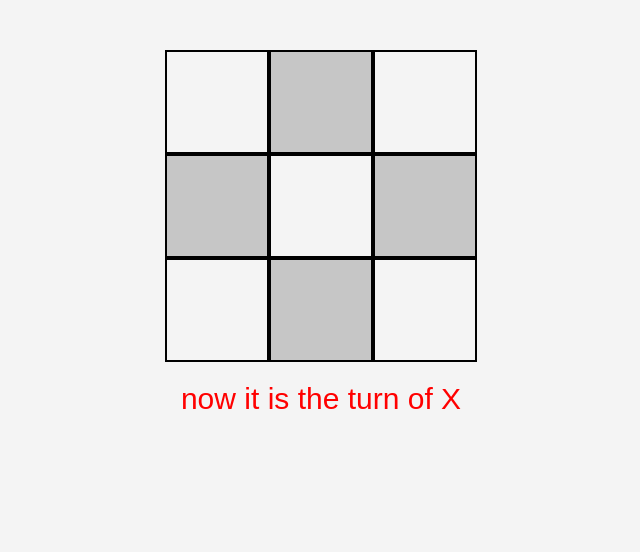
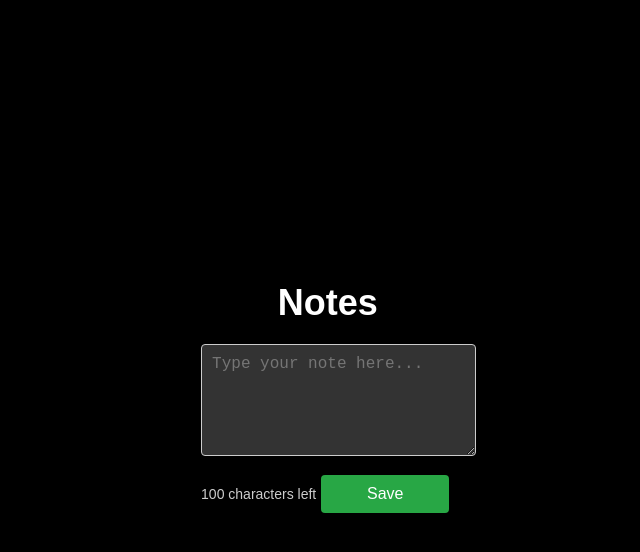
Before and after one commit to sivaramanand/React-Daily-Practice, a React (Create React App) app in the folder react-daily-problems/: page / in a window 1280 px wide. Shown: the top 552 px of the page, without its empty margins (319-959 px from the left). Built offline with nearby package versions, Linux system fonts and the light colour scheme.

Commit message:
notes app

```diff
--- a/react-daily-problems/package.json
+++ b/react-daily-problems/package.json
@@ -16,6 +16,7 @@
     "react-redux": "^9.1.2",
     "react-scripts": "5.0.1",
     "react-toastify": "^10.0.5",
+    "uuid": "^10.0.0",
     "web-vitals": "^2.1.4"
   },
   "scripts": {
--- a/react-daily-problems/src/App.js
+++ b/react-daily-problems/src/App.js
@@ -19,7 +19,8 @@ import Todolist from "./Components/14. to do list";
 import CurrencyConverter from "./Components/15.currency converter";
 import NewsApp from "./Components/16.news app";
 import Testimonialslider from "./Components/17.testimonial slider/testimonial slider";
-import Tictactoe  from "./Components/18.tic tac toe";
+import Tictactoe from "./Components/18.tic tac toe";
+import Notesapp from "./Components/19 notes appp";
 function App() {
   return (
     <div className="App">
@@ -34,7 +35,8 @@ function App() {
       {/*<CurrencyConverter />*/}
       {/*<NewsApp />*/}
       {/*<Testimonialslider />*/}
-      <Tictactoe/>
+      {/*<Tictactoe/>*/}
+      <Notesapp />
     </div>
   );
 }
--- a/react-daily-problems/src/Components/18.tic tac toe/index.js
+++ b/react-daily-problems/src/Components/18.tic tac toe/index.js
@@ -1,6 +1,7 @@
 import React, { useState } from "react";
 import "./style.css";
 import { toast, ToastContainer } from "react-toastify";
+import "react-toastify/dist/ReactToastify.css"; // Import CSS for react-toastify
 
 const Tictactoe = () => {
   const [state, setState] = useState(Array(9).fill(null));
@@ -28,9 +29,8 @@ const Tictactoe = () => {
   const fillMove = (index) => {
     if (state[index] || isWinner) {
       toast.error("Cant modify alreeady modified!", {
-        position: "top-left",
+        position: "top-right",
       });
-
       return;
     }
     const copyindex = [...state];
@@ -84,6 +84,7 @@ const Tictactoe = () => {
       )}
 
       {isWinner && <div className="winner">Winner is {isWinner}</div>}
+      <ToastContainer />
     </div>
   );
 };
--- /dev/null
+++ b/react-daily-problems/src/Components/19 notes appp/index.js
@@ -0,0 +1,68 @@
+import React, { useState } from "react";
+import "./style.css";
+
+const Notesapp = () => {
+  const [inputText, setInputText] = useState("");
+  const [notes, setNotes] = useState([]);
+
+  const saveNotes = () => {
+    if (inputText.trim()) {
+      setNotes([...notes, inputText]);
+      setInputText("");
+    }
+  };
+
+  const deleteNotes = (index) => {
+    setNotes(notes.filter((_, i) => i !== index));
+  };
+
+  const editNotes = (index) => {
+    setInputText(notes[index]);
+    setNotes(notes.filter((_, i) => i !== index));
+  };
+
+  const char = 100;
+  const charLimit = char - inputText.length;
+
+  return (
+    <div className="app-container">
+      <h1>Notes</h1>
+      <div className="notes">
+        <textarea
+          rows={5}
+          cols={10}
+          placeholder="Type your note here..."
+          maxLength={100}
+          value={inputText}
+          onChange={(e) => setInputText(e.target.value)}
+        ></textarea>
+        <div className="notefooter">
+          <span className="label">{charLimit} characters left</span>
+          <button className="note_save" onClick={saveNotes}>
+            Save
+          </button>
+        </div>
+        <div className="noteslist">
+          {notes.map((item, index) => (
+            <div key={index} className="note-item">
+              <p>{item}</p>
+              <div className="buttons">
+                <button className="edit-btn" onClick={() => editNotes(index)}>
+                  Edit
+                </button>
+                <button
+                  className="delete-btn"
+                  onClick={() => deleteNotes(index)}
+                >
+                  Delete
+                </button>
+              </div>
+            </div>
+          ))}
+        </div>
+      </div>
+    </div>
+  );
+};
+
+export default Notesapp;
--- /dev/null
+++ b/react-daily-problems/src/Components/19 notes appp/style.css
@@ -0,0 +1,129 @@
+/* General Styles */
+body {
+  font-family: Arial, sans-serif;
+  background-color: #000; /* Dark background */
+  margin: 0;
+  padding: 0;
+  display: flex;
+  justify-content: center;
+  align-items: center;
+  height: 100vh;
+}
+
+.app-container {
+  background: none; /* Transparent background */
+  padding: 20px;
+  border-radius: 8px;
+  width: 80%;
+  max-width: 800px;
+  margin: 20px;
+  color: #fff; /* White text color */
+}
+
+h1 {
+  text-align: center;
+  margin-bottom: 20px;
+}
+
+/* Notes Input Section */
+.notes textarea {
+  width: 100%;
+  padding: 10px;
+  margin-bottom: 10px;
+  font-size: 16px;
+  border: 1px solid #ccc;
+  border-radius: 4px;
+  background-color: #333;
+  color: #fff;
+}
+
+.notefooter {
+  display: flex;
+  justify-content: space-between;
+  align-items: center;
+}
+
+.notefooter .label {
+  font-size: 14px;
+  color: #ccc;
+}
+
+.note_save {
+  padding: 10px 20px;
+  font-size: 16px;
+  cursor: pointer;
+  border: none;
+  background-color: #28a745;
+  color: white;
+  border-radius: 4px;
+  transition: background-color 0.3s;
+}
+
+.note_save:hover {
+  background-color: #218838;
+}
+
+/* Notes List Section */
+.noteslist {
+  margin-top: 20px;
+  display: flex;
+  flex-wrap: wrap;
+  gap: 20px;
+}
+
+.note-item {
+  background-color: #333;
+  color: #fff;
+  padding: 20px;
+  border: 1px solid #444;
+  border-radius: 8px;
+  width: 150px;
+  min-height: 150px;
+  display: flex;
+  flex-direction: column;
+  justify-content: space-between;
+  box-shadow: 0 0 10px rgba(0, 0, 0, 0.5);
+}
+
+.note-item p,
+.note-item textarea {
+  margin: 0;
+  flex-grow: 1;
+  word-break: break-word;
+  background: none; /* Ensure background is transparent for textarea */
+  border: none;
+  color: #fff;
+}
+
+.note-item textarea {
+  resize: none; /* Prevent resizing */
+}
+
+.note-item .buttons {
+  display: flex;
+  justify-content: space-between;
+  margin-top: 10px;
+}
+
+.note-item button {
+  padding: 5px 10px;
+  font-size: 14px;
+  cursor: pointer;
+  border: none;
+  border-radius: 4px;
+  transition: background-color 0.3s;
+  background-color: #007bff;
+  color: white;
+}
+
+.note-item button:hover {
+  background-color: #0056b3;
+}
+
+.delete-btn {
+  background-color: #dc3545;
+}
+
+.delete-btn:hover {
+  background-color: #c82333;
+}
```
Also changed, not shown: 1 other file (tests, documents, lock files or other folders).
